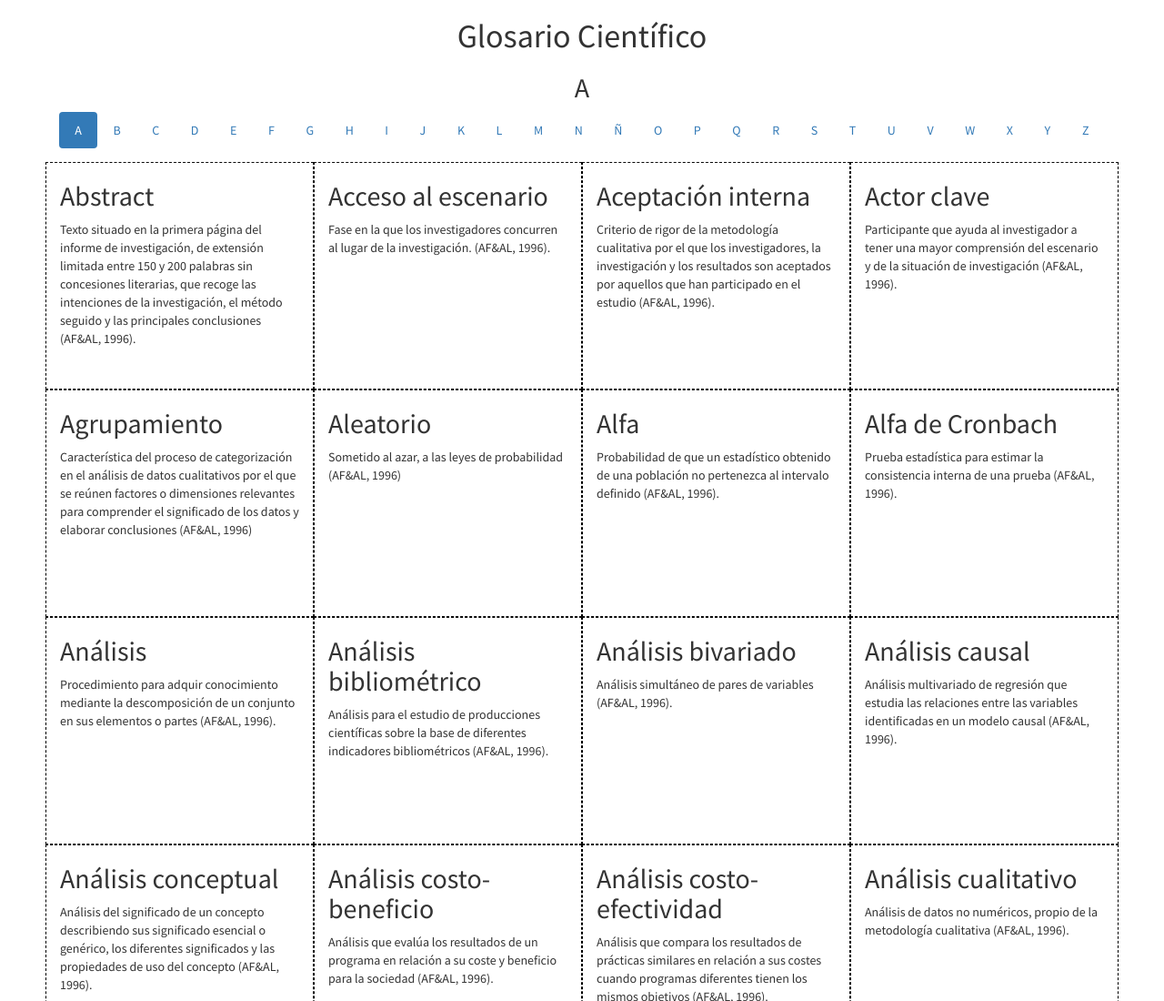
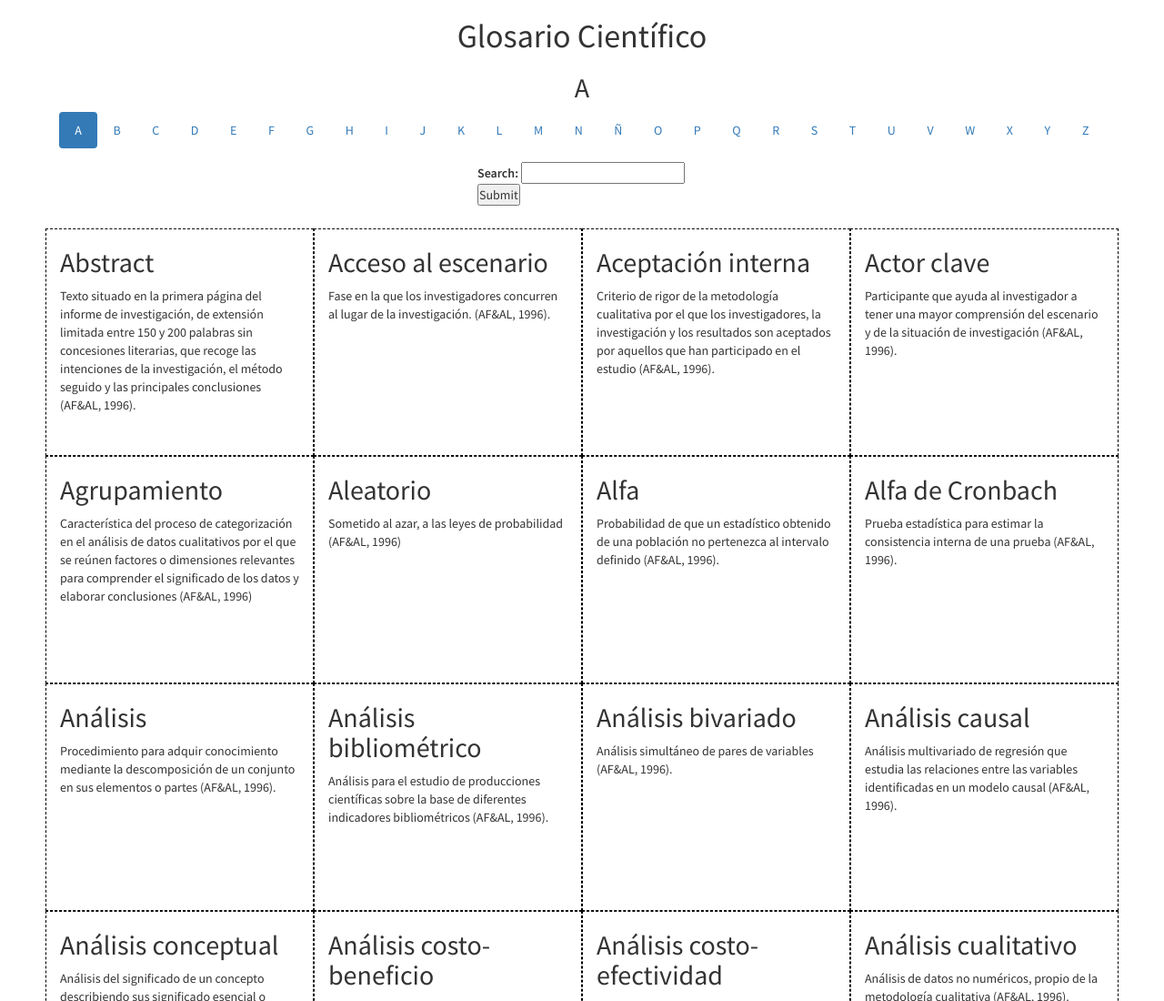
Before and after one commit to Danimonp2017/Xcientia-GC, a plain HTML site: page feyts.uva.es/a.html in a window 1280 px wide. Shown: the top 1100 px of the page at 91% size. Drawn offline with Linux system fonts and the light colour scheme.

Commit message:
Search demo bar added

```diff
--- a/feyts.uva.es/Bootstrap 3.3.7/css/style.css
+++ b/feyts.uva.es/Bootstrap 3.3.7/css/style.css
@@ -17,6 +17,16 @@ body {
 .gl-ind {
 	text-transform: uppercase;
 	margin-bottom: 15px;
+}
+
+form {
+	display: block;
+	width: 230px;
+	margin: 0 auto 25px;
+}
+
+form span {
+	font-weight: 600;
 }
 
 .gl-cont {
--- a/feyts.uva.es/a.html
+++ b/feyts.uva.es/a.html
@@ -48,6 +48,12 @@
 	  <li role="presentation"><a href="#">y</a></li>
 	  <li role="presentation"><a href="#">z</a></li>
 	</ul>
+
+	<form>
+		<span>Search:</span>
+		<input type="text" name="search">
+		<input type="submit" value="Submit">
+	</form>
 
 	<div class="row">
 		<div class="col-md-4 col-lg-3 col-sm-6 gl-item">
```
